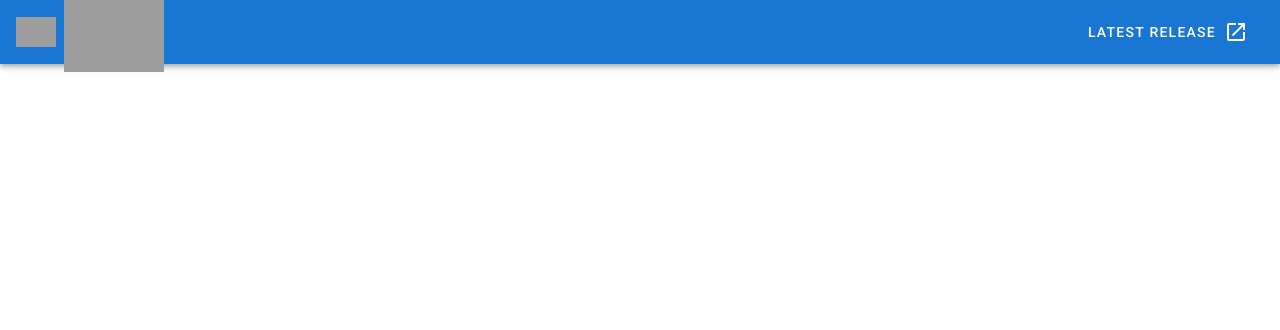
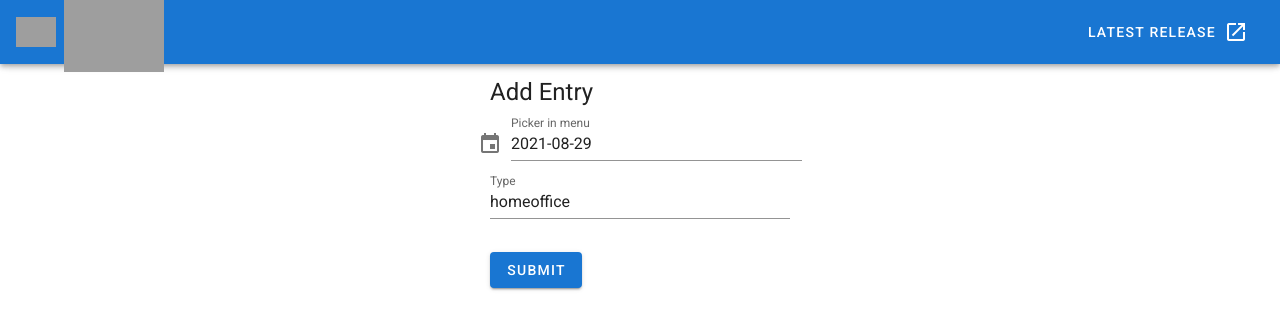
Before and after one commit to waveFrontSet/workcalendar, a Vue app in the folder frontend/: page /create in a window 1280 px wide. Shown: the top 330 px of the page. Built offline with nearby package versions, Linux system fonts and the light colour scheme; grey boxes are pictures that could not be loaded.

Commit message:
Add component to add entries

```diff
--- a/frontend/src/api.ts
+++ b/frontend/src/api.ts
@@ -5,8 +5,22 @@
   //timeout: 2000,
 });
 
+interface EntryPayload {
+  day?: Date;
+  day_type?: "holiday" | "homeoffice" | "sick" | "vacation" | "work";
+}
+
 export const api = {
   async getEntries() {
     return instance.get("/track/entries");
   },
+  async updateEntry(id: number, payload: EntryPayload) {
+    return instance.put(`/track/entries/${id}`, payload);
+  },
+  async createEntry(payload: EntryPayload) {
+    return instance.post("/track/entries", payload);
+  },
+  async deleteEntry(id: number) {
+    return instance.delete(`/track/entries/${id}`);
+  },
 };
--- /dev/null
+++ b/frontend/src/components/CreateEntry.vue
@@ -0,0 +1,83 @@
+<template>
+  <div class="submit-form mt-3 mx-auto">
+    <p class="headline">Add Entry</p>
+
+    <div>
+      <v-form ref="form" lazy-validation>
+        <v-layout row wrap>
+          <v-menu
+            ref="menu"
+            v-model="menu"
+            :close-on-content-click="false"
+            :return-value.sync="unprocessedDate"
+            transition="scale-transition"
+            offset-y
+            min-width="auto"
+          >
+            <template v-slot:activator="{ on, attrs }">
+              <v-text-field
+                v-model="unprocessedDate"
+                label="Picker in menu"
+                prepend-icon="mdi-calendar"
+                readonly
+                v-bind="attrs"
+                v-on="on"
+              ></v-text-field>
+            </template>
+            <v-date-picker v-model="unprocessedDate" no-title scrollable>
+              <v-spacer></v-spacer>
+              <v-btn text color="primary" @click="menu = false"> Cancel </v-btn>
+              <v-btn
+                text
+                color="primary"
+                @click="$refs.menu.save(unprocessedDate)"
+              >
+                OK
+              </v-btn>
+            </v-date-picker>
+          </v-menu>
+        </v-layout>
+        <v-text-field
+          v-model="dayType"
+          :rules="[(v) => !!v || 'Type is required']"
+          label="Type"
+          required
+        ></v-text-field>
+      </v-form>
+
+      <v-btn color="primary" class="mt-3" @click="createEntry">Submit</v-btn>
+    </div>
+  </div>
+</template>
+
+<script>
+import Vue from "vue";
+
+export default Vue.extend({
+  name: "CreateEntry",
+  data: () => ({
+    menu: false,
+    unprocessedDate: new Date().toISOString().substr(0, 10),
+    dayType: "homeoffice",
+  }),
+  computed: {
+    entry() {
+      return {
+        day: this.unprocessedDate,
+        day_type: this.dayType,
+      };
+    },
+  },
+  methods: {
+    createEntry() {
+      this.$store.dispatch("createEntry", this.entry);
+    },
+  },
+});
+</script>
+
+<style>
+.submit-form {
+  max-width: 300px;
+}
+</style>
--- a/frontend/src/router/index.ts
+++ b/frontend/src/router/index.ts
@@ -25,6 +25,14 @@
     component: () =>
       import(/* webpackChunkName: "entries" */ "../components/EntryList.vue"),
   },
+  {
+    path: "/create",
+    name: "CreateEntry",
+    component: () =>
+      import(
+        /* webpackChunkName: "create-entry" */ "../components/CreateEntry.vue"
+      ),
+  },
 ];
 
 const router = new VueRouter({
--- a/frontend/src/store/index.ts
+++ b/frontend/src/store/index.ts
@@ -11,12 +11,21 @@
     setEntries(state, entries) {
       state.entries = entries;
     },
+    addEntry(state, entry) {
+      state.entries.push(entry);
+    },
   },
   actions: {
     async fetchEntries(context) {
-      const response = await api.getEntries();
-      const entries = response.data;
+      const entries = await api.getEntries().then((response) => response.data);
       context.commit("setEntries", entries);
+    },
+    async createEntry(context, entry) {
+      console.log(entry);
+      const data = await api
+        .createEntry(entry)
+        .then((response) => response.data);
+      context.commit("addEntry", data);
     },
   },
   modules: {},
```
